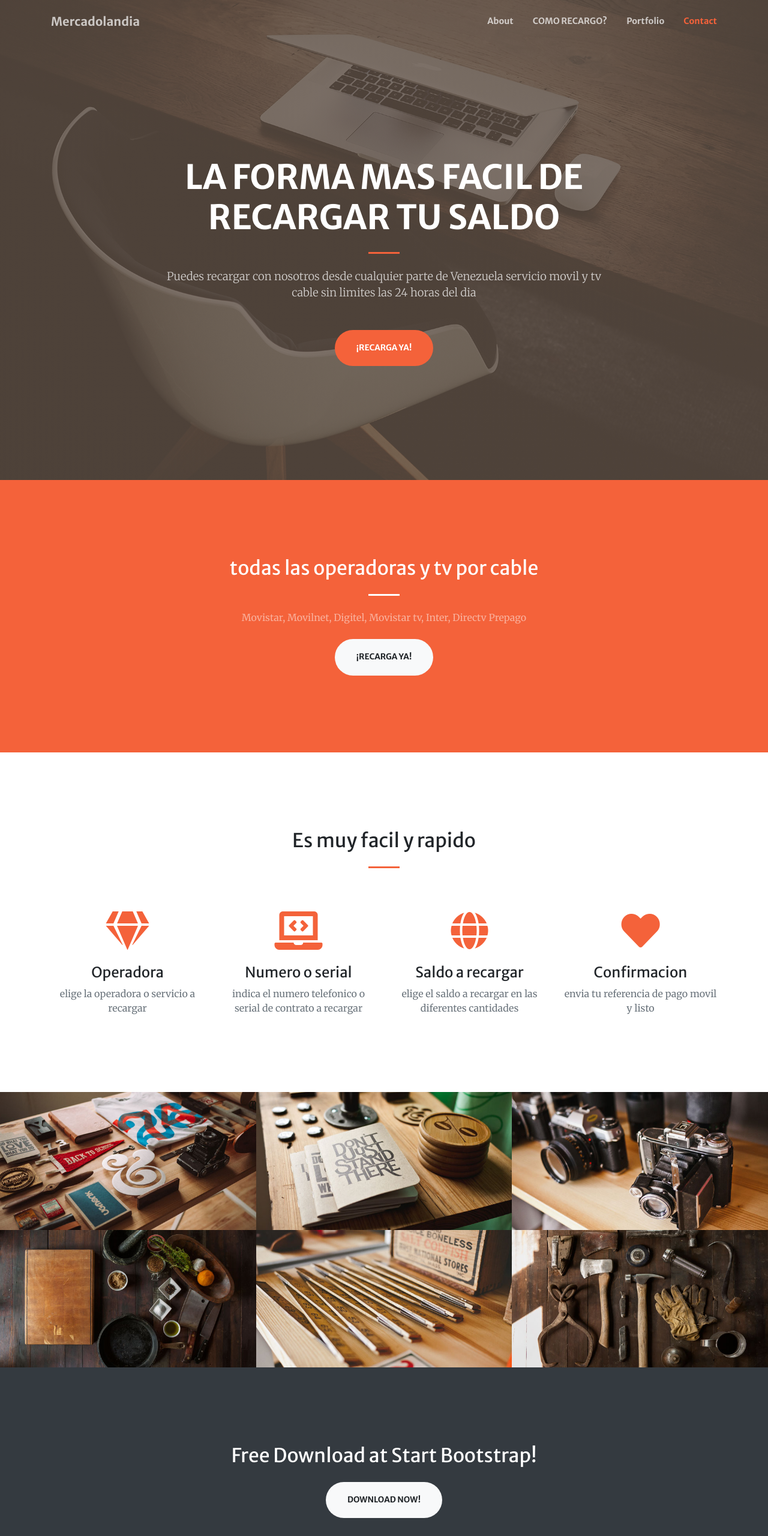
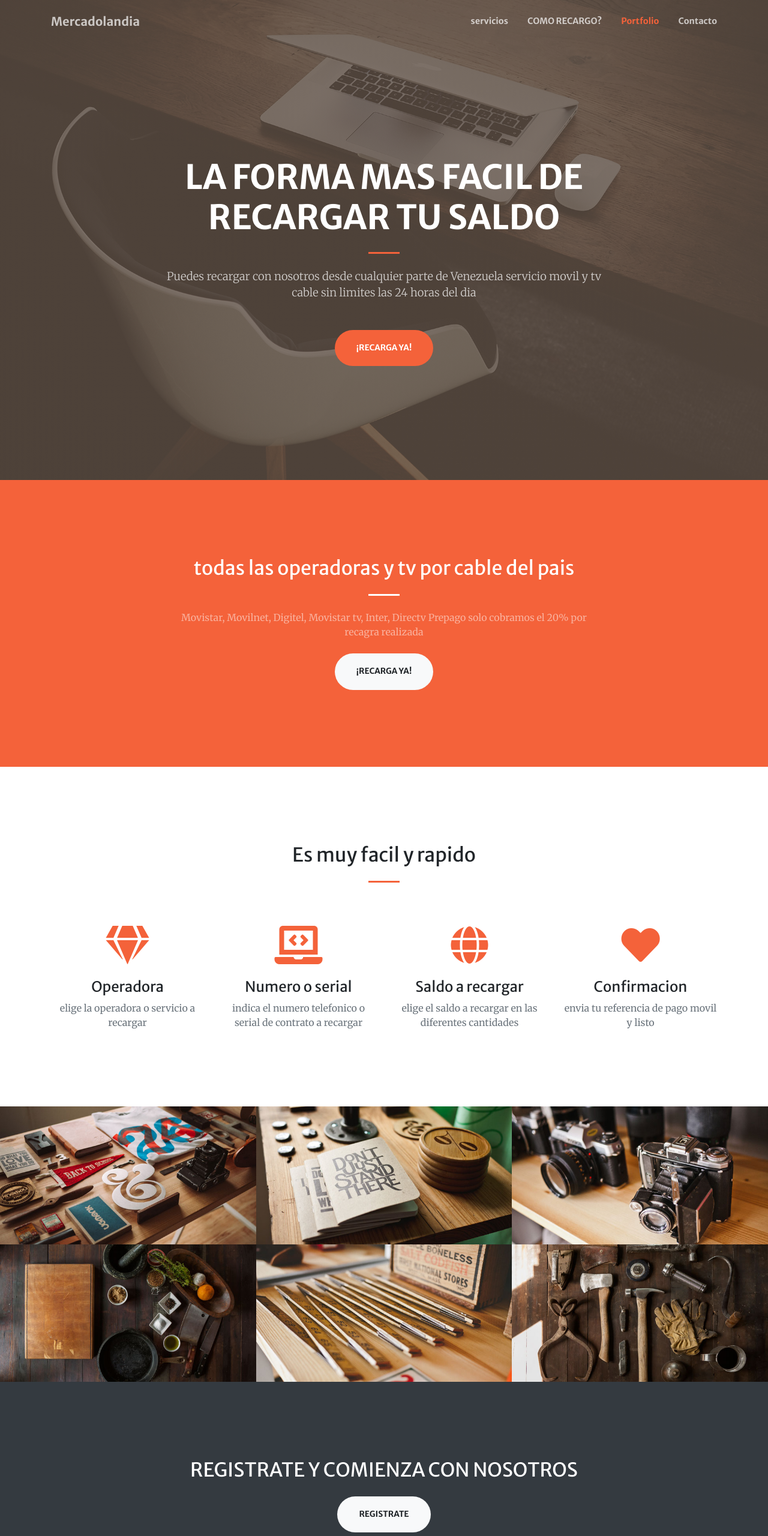
Before and after one commit to supernovave/mercadolandia, a website with bundled scripts: page index.html in a window 1280 px wide. Shown: the top 2560 px of the page at 60% size. Built offline with nearby package versions, Linux system fonts and the light colour scheme.

Commit message:
Update index.html

```diff
--- a/index.html
+++ b/index.html
@@ -37,7 +37,7 @@
       <div class="collapse navbar-collapse" id="navbarResponsive">
         <ul class="navbar-nav ml-auto my-2 my-lg-0">
           <li class="nav-item">
-            <a class="nav-link js-scroll-trigger" href="#about">About</a>
+            <a class="nav-link js-scroll-trigger" href="#SERVICIOS">servicios</a>
           </li>
           <li class="nav-item">
             <a class="nav-link js-scroll-trigger" href="#COMO RECARGO?">COMO RECARGO?</a>
@@ -46,7 +46,7 @@
             <a class="nav-link js-scroll-trigger" href="#portfolio">Portfolio</a>
           </li>
           <li class="nav-item">
-            <a class="nav-link js-scroll-trigger" href="#contact">Contact</a>
+            <a class="nav-link js-scroll-trigger" href="#CONTACTO">Contacto</a>
           </li>
         </ul>
       </div>
@@ -70,13 +70,13 @@
   </header>
 
   <!-- About Section -->
-  <section class="page-section bg-primary" id="about">
+  <section class="page-section bg-primary" id="SERVICIOS">
     <div class="container">
       <div class="row justify-content-center">
         <div class="col-lg-8 text-center">
-          <h2 class="text-white mt-0">todas las operadoras y tv por cable</h2>
+          <h2 class="text-white mt-0">todas las operadoras y tv por cable del pais</h2>
           <hr class="divider light my-4">
-          <p class="text-white-50 mb-4"> Movistar, Movilnet, Digitel, Movistar tv, Inter, Directv Prepago</p>
+          <p class="text-white-50 mb-4"> Movistar, Movilnet, Digitel, Movistar tv, Inter, Directv Prepago solo cobramos el 20% por recagra realizada</p>
           <a class="btn btn-light btn-xl js-scroll-trigger" href="#services">¡Recarga Ya!</a>
         </div>
       </div>
@@ -210,30 +210,30 @@
   <!-- Call to Action Section -->
   <section class="page-section bg-dark text-white">
     <div class="container text-center">
-      <h2 class="mb-4">Free Download at Start Bootstrap!</h2>
-      <a class="btn btn-light btn-xl" href="https://startbootstrap.com/themes/creative/">Download Now!</a>
+      <h2 class="mb-4">REGISTRATE Y COMIENZA CON NOSOTROS</h2>
+      <a class="btn btn-light btn-xl" href="https://startbootstrap.com/themes/creative/">REGISTRATE</a>
     </div>
   </section>
 
   <!-- Contact Section -->
-  <section class="page-section" id="contact">
+  <section class="page-section" id="contacto">
     <div class="container">
       <div class="row justify-content-center">
         <div class="col-lg-8 text-center">
-          <h2 class="mt-0">Let's Get In Touch!</h2>
+          <h2 class="mt-0">quieres vender recargas tambien</h2>
           <hr class="divider my-4">
-          <p class="text-muted mb-5">Ready to start your next project with us? Give us a call or send us an email and we will get back to you as soon as possible!</p>
+          <p class="text-muted mb-5">Es posible se parte de nuestros aliados y gana dinero desde casa o negocio con nuestro apoyo</p>
         </div>
       </div>
       <div class="row">
         <div class="col-lg-4 ml-auto text-center mb-5 mb-lg-0">
           <i class="fas fa-phone fa-3x mb-3 text-muted"></i>
-          <div>+1 (202) 555-0149</div>
+          <div>+58 (0412) 1726679</div>
         </div>
         <div class="col-lg-4 mr-auto text-center">
           <i class="fas fa-envelope fa-3x mb-3 text-muted"></i>
           <!-- Make sure to change the email address in anchor text AND the link below! -->
-          <a class="d-block" href="mailto:contact@yourwebsite.com">contact@yourwebsite.com</a>
+          <a class="d-block" href="mailto:atencionalcliente@mercadolandia.com">mercadolandiamaster@gmail.com</a>
         </div>
       </div>
     </div>
@@ -242,7 +242,7 @@
   <!-- Footer -->
   <footer class="bg-light py-5">
     <div class="container">
-      <div class="small text-center text-muted">Copyright &copy; 2019 - Start Bootstrap</div>
+      <div class="small text-center text-muted">Copyright &copy; 2019 - mercadolandia</div>
     </div>
   </footer>
 
```
